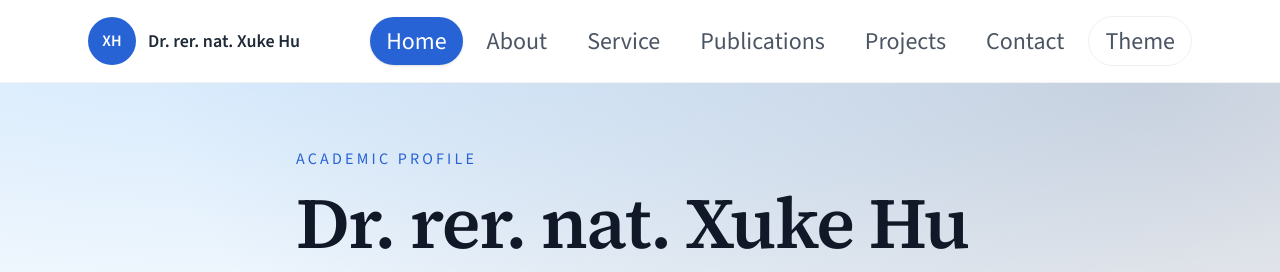
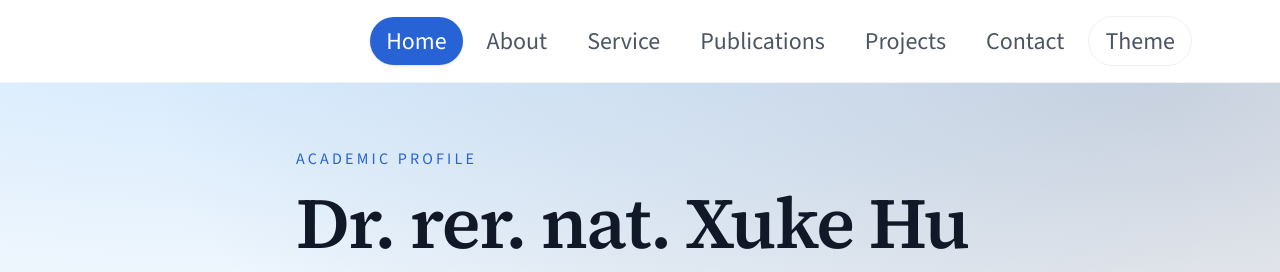
Before and after one commit to xukehu/xukehu.github.io, an Astro site: page / in a window 1280 px wide. Shown: the top 272 px of the page. Built offline with nearby package versions, Linux system fonts and the light colour scheme; Astro itself is replaced by a stand-in of ours.

Commit message:
Remove navbar identity block

```diff
--- a/src/components/Navbar.astro
+++ b/src/components/Navbar.astro
@@ -19,12 +19,7 @@ const baseUrl = withBase('/');
 ---
 <header class="sticky top-0 z-40 border-b border-ink-100/60 bg-white/80 backdrop-blur-md dark:border-ink-800/60 dark:bg-ink-900/70">
   <div class="mx-auto flex max-w-content flex-wrap items-center justify-between gap-4 px-6 py-4">
-    <a href={withBase('/')} class="flex items-center gap-3">
-      <div class="site-avatar rounded-full bg-brand-600 text-white grid place-items-center font-semibold">XH</div>
-      <div>
-        <div class="text-lg font-semibold text-ink-800 dark:text-ink-100">{profile.name}</div>
-      </div>
-    </a>
+    <div class="flex-1"></div>
     <nav class="flex flex-wrap items-center gap-2">
       {navItems.map((item) => (
         <a
```
